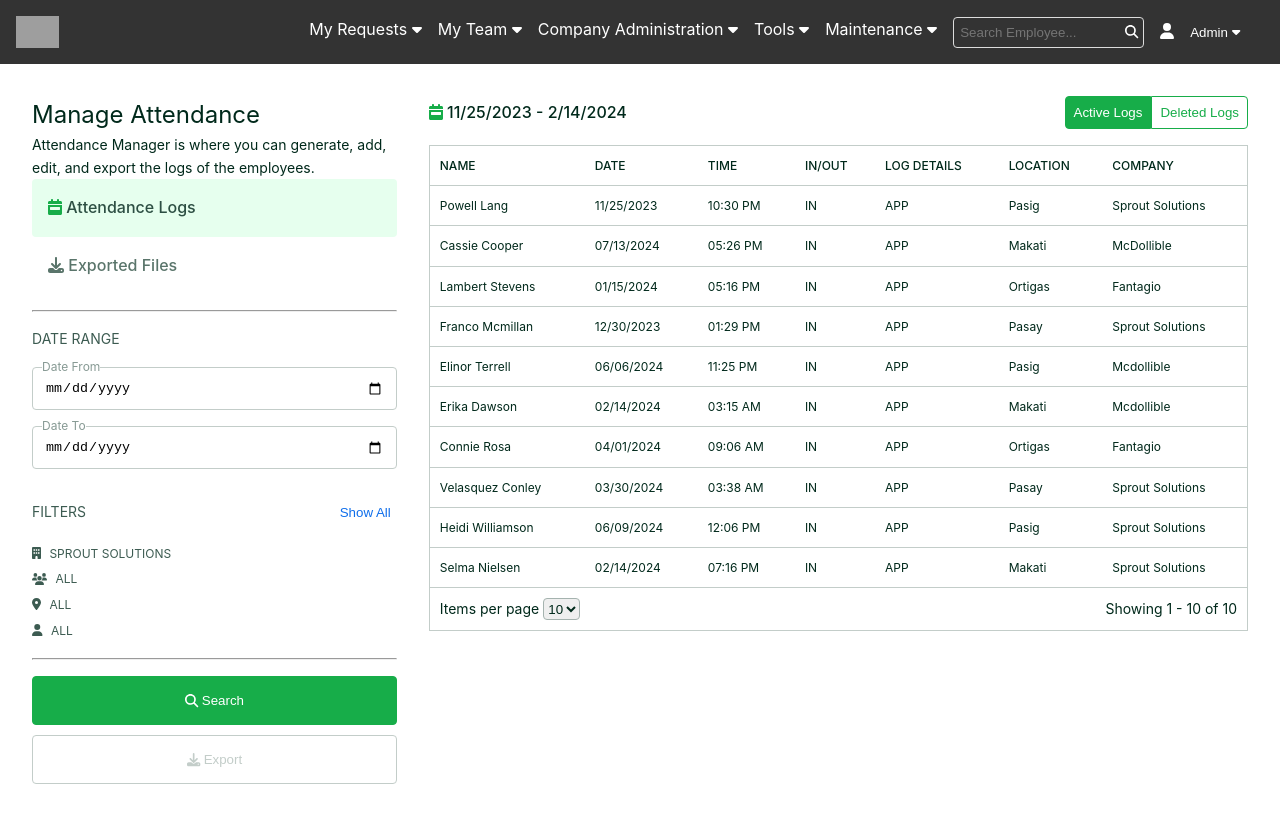
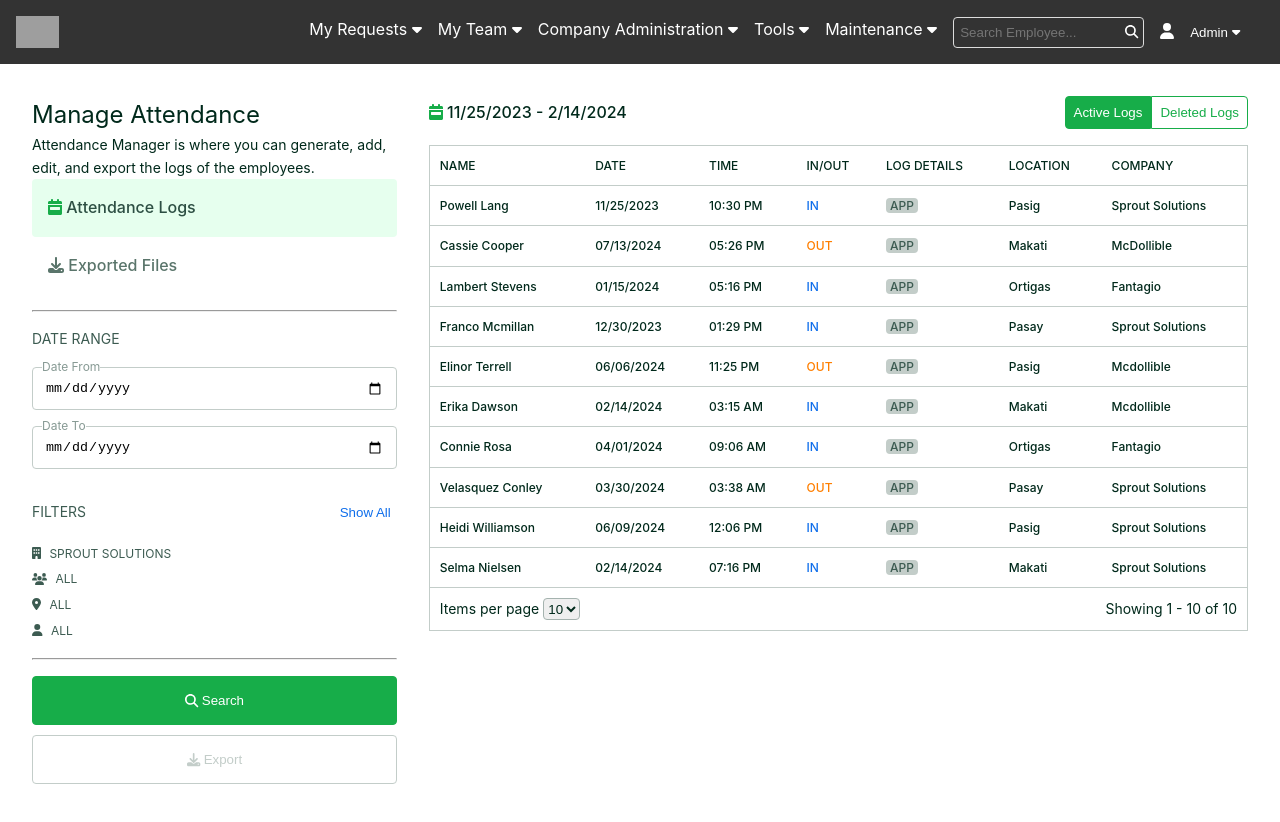
Before and after one commit to rniradiel/attendance-project, a Vue app: page / in a window 1280 px wide. Shown: the top 822 px of the page. Built offline with nearby package versions, Linux system fonts and the light colour scheme; grey boxes are pictures that could not be loaded.

Commit message:
itemsPerPage and styling

```diff
--- a/src/components/MainContent.vue
+++ b/src/components/MainContent.vue
@@ -6,7 +6,7 @@
       </aside>
       <div class="table-content">
         <LogHeader :dateRangeTitle="dateRangeTitle" />
-        <TableSection :data="filteredData" />
+        <TableSection :data="filteredData" :itemsPerPage="itemsPerPage"/>
       </div>
     </main>
 </template>
@@ -23,13 +23,13 @@ export default {
     return {
       data: [
         {id: 1, name: 'Powell Lang', date: '11/25/2023', time: '10:30 PM', status: 'IN', logDetails: 'APP', location: 'Pasig', company: 'Sprout Solutions', departmert: 'IT'},
-        {id: 2, name: 'Cassie Cooper', date: '07/13/2024', time: '05:26 PM', status: 'IN', logDetails: 'APP', location: 'Makati', company: 'McDollible', departmert: 'Product'},
+        {id: 2, name: 'Cassie Cooper', date: '07/13/2024', time: '05:26 PM', status: 'OUT', logDetails: 'APP', location: 'Makati', company: 'McDollible', departmert: 'Product'},
         {id: 3, name: 'Lambert Stevens', date: '01/15/2024', time: '05:16 PM', status: 'IN', logDetails: 'APP', location: 'Ortigas', company: 'Fantagio', departmert: 'Engineering'},
         {id: 4, name: 'Franco Mcmillan', date: '12/30/2023', time: '01:29 PM', status: 'IN', logDetails: 'APP', location: 'Pasay', company: 'Sprout Solutions', departmert: 'Engineering'},
-        {id: 5, name: 'Elinor Terrell', date: '06/06/2024', time: '11:25 PM', status: 'IN', logDetails: 'APP', location: 'Pasig', company: 'Mcdollible', departmert: 'Product'},
+        {id: 5, name: 'Elinor Terrell', date: '06/06/2024', time: '11:25 PM', status: 'OUT', logDetails: 'APP', location: 'Pasig', company: 'Mcdollible', departmert: 'Product'},
         {id: 6, name: 'Erika Dawson', date: '02/14/2024', time: '03:15 AM', status: 'IN', logDetails: 'APP', location: 'Makati', company: 'Mcdollible', departmert: 'Product'},
         {id: 7, name: 'Connie Rosa', date: '04/01/2024', time: '09:06 AM', status: 'IN', logDetails: 'APP', location: 'Ortigas', company: 'Fantagio', departmert: 'IT'},
-        {id: 8, name: 'Velasquez Conley', date: '03/30/2024', time: '03:38 AM', status: 'IN', logDetails: 'APP', location: 'Pasay', company: 'Sprout Solutions', departmert: 'IT'},
+        {id: 8, name: 'Velasquez Conley', date: '03/30/2024', time: '03:38 AM', status: 'OUT', logDetails: 'APP', location: 'Pasay', company: 'Sprout Solutions', departmert: 'IT'},
         {id: 9, name: 'Heidi Williamson', date: '06/09/2024', time: '12:06 PM', status: 'IN', logDetails: 'APP', location: 'Pasig', company: 'Sprout Solutions', departmert: 'Engineering'},
         {id: 10, name: 'Selma Nielsen', date: '02/14/2024', time: '07:16 PM', status: 'IN', logDetails: 'APP', location: 'Makati', company: 'Sprout Solutions', departmert: 'Engineering'},
       ],
@@ -46,6 +46,13 @@ export default {
       const endDate = new Date(this.filteredData[this.filteredData.length - 1].date);
 
       return `${startDate.toLocaleDateString()} - ${endDate.toLocaleDateString()}`;
+    },
+    itemsPerPage() {
+      if (this.filteredData.length === 0) {
+        return `Showing 0 of ${this.filteredData.length}`
+      } else {
+        return `Showing 1 - ${this.filteredData.length} of ${this.filteredData.length}`
+      }
     }
   },
   created() {
--- a/src/components/header/Navbar.vue
+++ b/src/components/header/Navbar.vue
@@ -7,8 +7,8 @@
             </span>
         </a>
         <ul class="dropdown-content">
-            <li><a href="#">Sample</a></li>
-            <li><a href="#">Sample</a></li>
+            <li><a href="#">Menu</a></li>
+            <li><a href="#">Menu</a></li>
         </ul>
       </li>
 </template>
--- a/src/components/table/TableSection.vue
+++ b/src/components/table/TableSection.vue
@@ -17,8 +17,8 @@
                   <td>{{ item.name }}</td>
                   <td>{{ item.date }}</td>
                   <td>{{ item.time }}</td>
-                  <td>{{ item.status }}</td>
-                  <td>{{ item.logDetails }}</td>
+                  <td :class="{ 'in-status': item.status === 'IN', 'out-status': item.status === 'OUT' }">{{ item.status }}</td>
+                  <td> <span :class="{ 'app-logDetails': item.logDetails === 'APP'}">{{ item.logDetails }}</span></td>
                   <td>{{ item.location }}</td>
                   <td>{{ item.company }}</td>
               </tr>
@@ -32,7 +32,7 @@
           </select>
         </div>
         <div>
-          <p>Showing 1 - 10 of 10</p>
+          <p>{{ itemsPerPage }}</p>
         </div>
       </div>
     </div>
@@ -44,6 +44,9 @@ export default {
     data: {
       type: Array,
       required: true
+    },
+    itemsPerPage: {
+      type: String,
     }
   },
   computed: {
@@ -75,6 +78,7 @@ td {
   border-bottom: 1px solid #C3CDC9;
   padding: 10px;
   text-align: left;
+  font-weight: 500;
 }
 
 .table-indicator {
@@ -95,4 +99,20 @@ td {
   color: #00291b;
 }
 
+.in-status {
+  color: #0F6EEB;
+}
+
+.out-status {
+  color: #FF7F00;
+}
+
+.app-logDetails {
+  background-color: #C3CDC9;
+  color: #3C5B51;
+  padding: 0 4px;
+  border-radius: 4px;
+  font-weight: 500;
+}
+
 </style>
```
